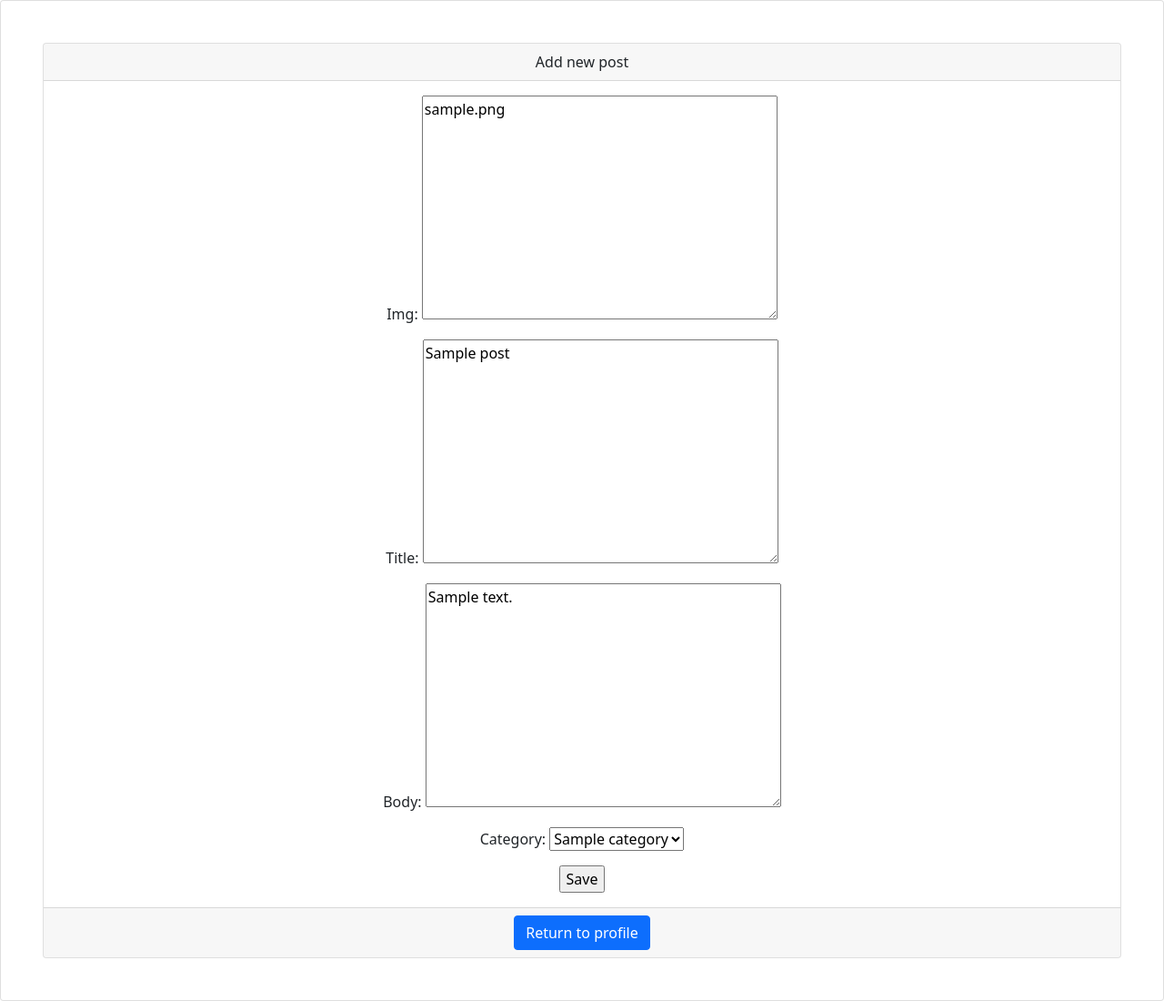
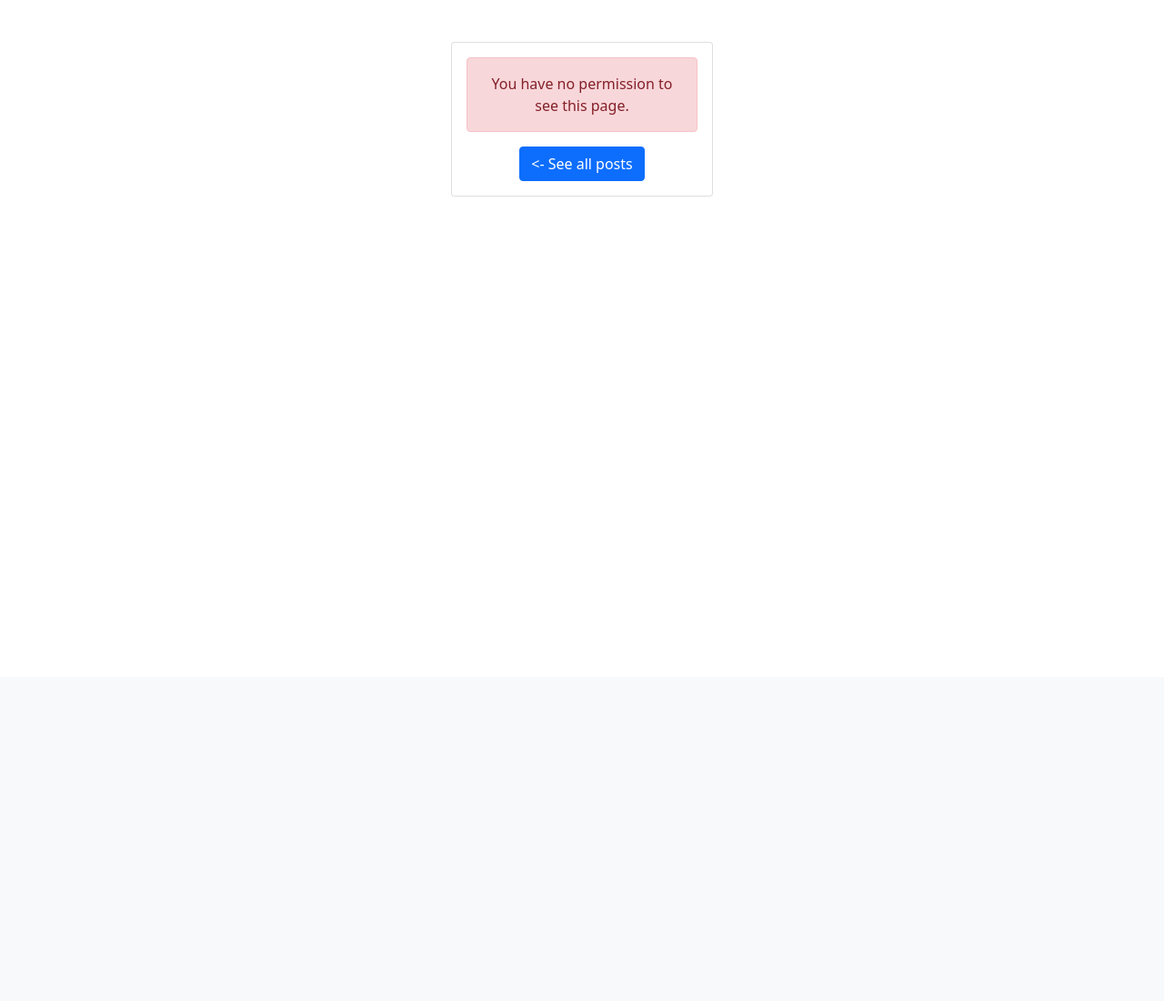
Before and after one commit to AnikaPet/ap-blog.tk, a Django app: page /blog/edit-post/1 in a window 1280 px wide. Shown: the part 56-1156 px from the top of the page at 91% size. After the commit the page ends 272 px from the top, so only its background shows below. Run offline with Django 4.2, Linux system fonts and the light colour scheme; tables that the repository leaves empty hold one stand-in row (values such as "Sample post"); some libraries are stand-ins or nearby versions.

Commit message:
Check if user can edit post.

```diff
--- a/cms/templates/posts/edit_post.html
+++ b/cms/templates/posts/edit_post.html
@@ -2,9 +2,9 @@
 
 {% block content %}
 
-  {% include 'nav.html' %}
+{% include 'nav.html' %}
 
-
+{%if post.author == request.user %}
 
 <div class="container"></div>
 
@@ -31,5 +31,18 @@
 </div>
 </div>
 
+{% else %}
 
+<div class="col d-flex justify-content-center" style="padding: 5ch;">
+  <div class="card text-center"  style="width: 18rem;">
+    <div class="card-body">
+      <div class="alert alert-danger" role="alert">
+        You have no permission to see this page.
+      </div>
+      <a href="/blog/" class="btn btn-primary"> <- See all posts</a>
+    </div>
+  </div>
+  </div>
+
+{% endif %}
 {% endblock %}
--- a/cms/views.py
+++ b/cms/views.py
@@ -57,12 +57,11 @@ def add_post(request):
 def edit_post(request,post_id):
     '''A view for editing post.'''
 
-    posts = Post.objects.all()
-    instance = Post.objects.get(pk=post_id)
-    form = PostForm(request.POST or None,instance=instance)
+    post = Post.objects.get(pk=post_id)
+    form = PostForm(request.POST or None,instance=post)
     if form.is_valid():
         obj = form.save(commit=False)
         obj.author = request.user
         obj.save()
 
-    return render(request,'posts/edit_post.html',{'form':form,'posts':posts})
+    return render(request,'posts/edit_post.html',{'form':form,'post':post})
```
